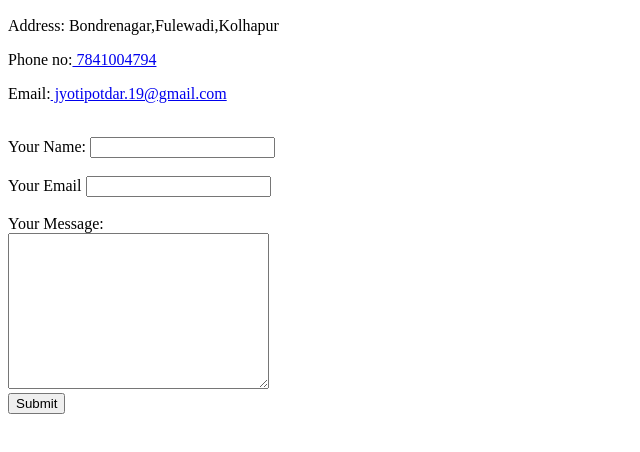
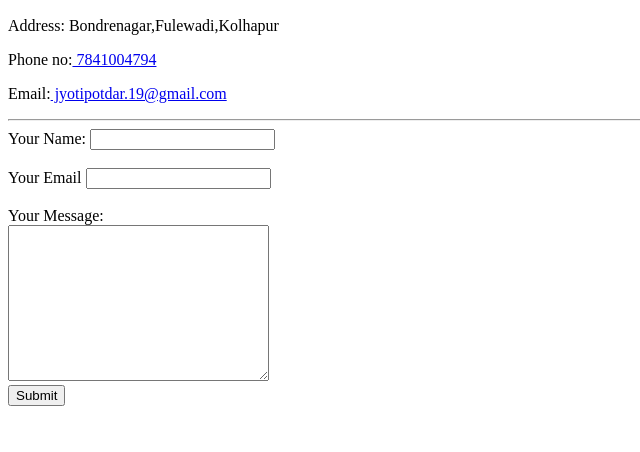
Before and after one commit to jyoti221996/CV, a plain HTML site: page contact.html in a window 1280 px wide. Shown: the part 50-502 px from the top of the page, without its empty margins (0-640 px from the left). Drawn offline with Linux system fonts and the light colour scheme.

Commit message:
update contact.html file

```diff
--- a/contact.html
+++ b/contact.html
@@ -8,8 +8,8 @@
     <h2>Contact Me</h2>
     <p>Address: Bondrenagar,Fulewadi,Kolhapur</p>
   <p>Phone no:<a href="tel:7841004794"> 7841004794</a></p>
-    <p>Email:<a href="mailto:jyotipotdar.19@gmail.com"> jyotipotdar.19@gmail.com</a></p><br>
-
+    <p>Email:<a href="mailto:jyotipotdar.19@gmail.com"> jyotipotdar.19@gmail.com</a></p>
+    <hr>
     <form action="mailto:jyotipotdar.19@gmail.com" method="post" enctype="text/plain">
       <label>Your Name:</label>
       <input type="text" name="Name" value=""><br><br>
```
